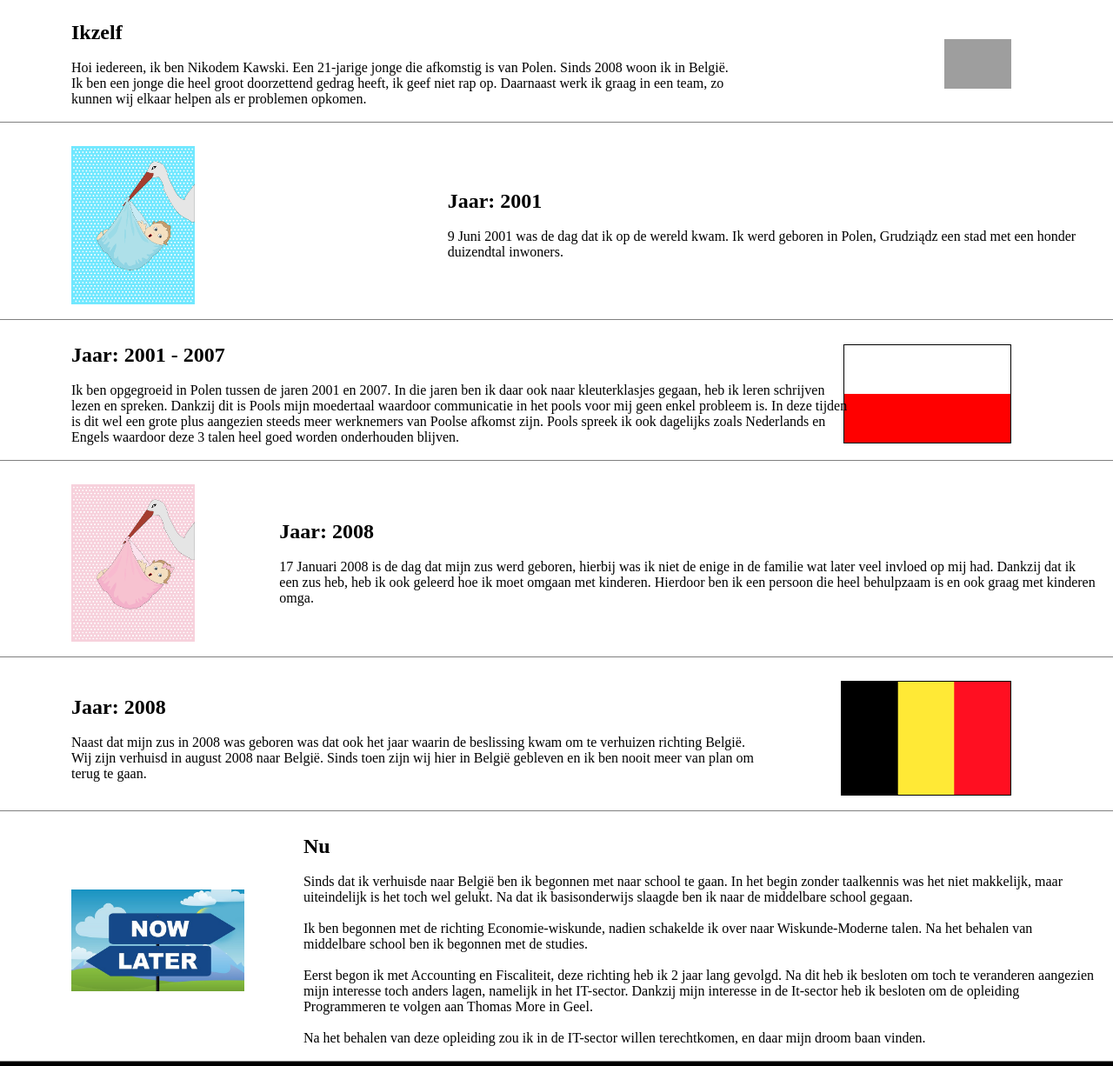
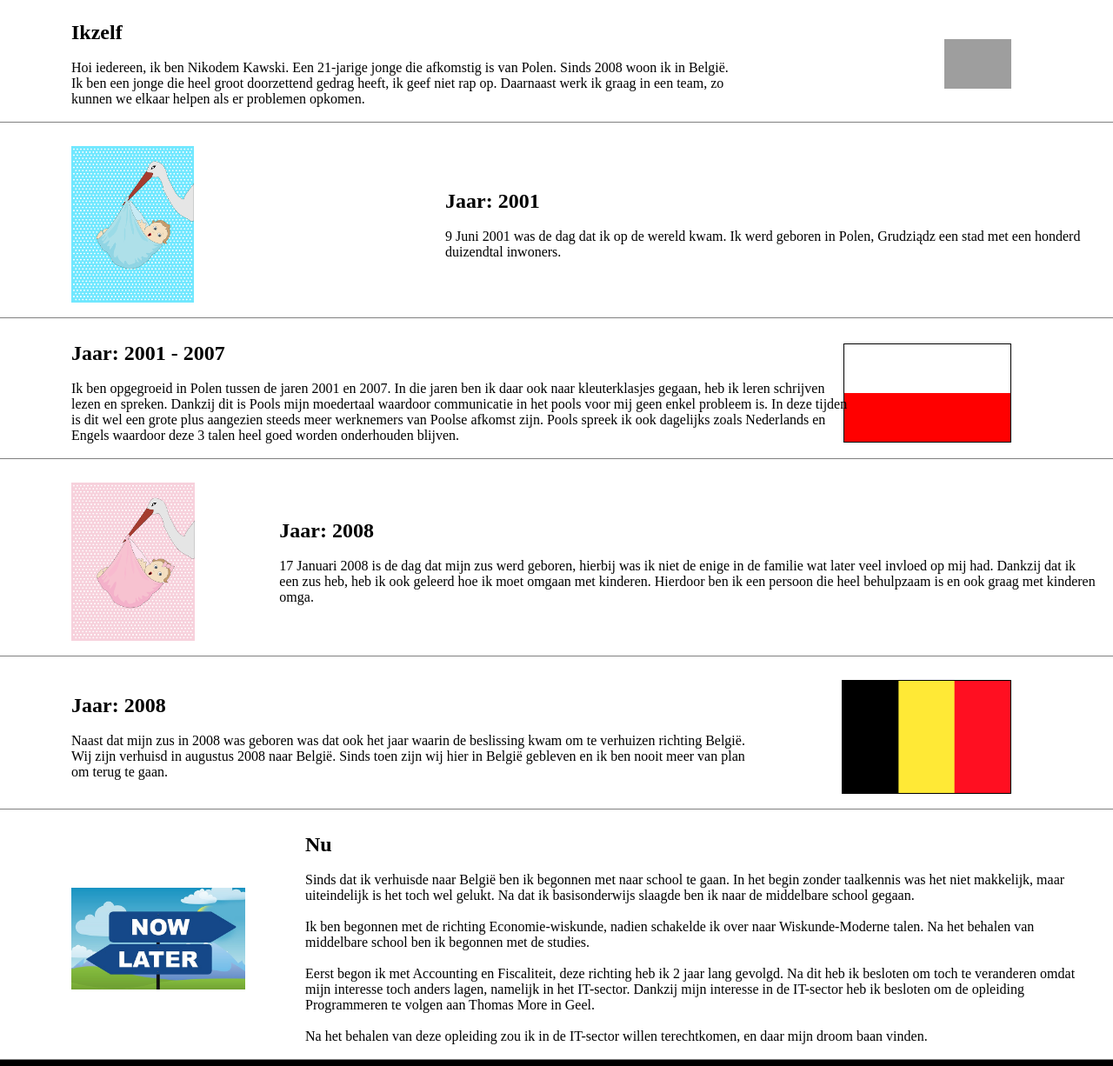
Before and after one commit to NikodemKawski/project1, a plain HTML site: page subsites/info/info.html in a window 1280 px wide. Shown: the part 66-1292 px from the top of the page at 87% size. Drawn offline with Linux system fonts and the light colour scheme; grey boxes are pictures that could not be loaded.

Commit message:
Update info.html

```diff
--- a/subsites/info/info.html
+++ b/subsites/info/info.html
@@ -37,7 +37,7 @@
                             <h2>Ikzelf</h2><br>
                             Hoi iedereen, ik ben Nikodem Kawski. Een 21-jarige jonge die afkomstig is van Polen. Sinds 2008 woon ik in België.<br>
                             Ik ben een jonge die heel groot doorzettend gedrag heeft, ik geef niet rap op. Daarnaast werk ik
-                            graag in een team, zo kunnen wij elkaar helpen als er problemen opkomen.</td>
+                            graag in een team, zo kunnen we elkaar helpen als er problemen opkomen.</td>
                         <td class="fotokolom"><img id="Nikodem" src="/Pictures/IMG_8518.jpeg" alt="Nikodem Kawski"></td>
                     </tr>
                 </table>
@@ -53,7 +53,7 @@
                         <td><img id="bocian" src="/Pictures/bocian.png" alt="bocian"></td>
                         <td class="textkolom2">
                             <h2>Jaar: 2001</h2><br>
-                            9 Juni 2001 was de dag dat ik op de wereld kwam. Ik werd geboren in Polen, Grudziądz een stad met een honder duizendtal
+                            9 Juni 2001 was de dag dat ik op de wereld kwam. Ik werd geboren in Polen, Grudziądz een stad met een honderd duizendtal
                             inwoners.
                         </td>
 
@@ -110,7 +110,7 @@
                         <td class="textkolom">
                             <h2>Jaar: 2008</h2><br>
                             Naast dat mijn zus in 2008 was geboren was dat ook het jaar waarin de
-                            beslissing kwam om te verhuizen richting België. Wij zijn verhuisd in august
+                            beslissing kwam om te verhuizen richting België. Wij zijn verhuisd in augustus
                             2008 naar België. Sinds toen zijn wij hier in België gebleven en ik ben
                             nooit meer van plan om terug te gaan. </td>
                         <td class="fotokolom"><img id="vlag2" src="/Pictures/belgium.png" alt="Poolse vlag"></td>
@@ -140,9 +140,9 @@
                             </p><br>
 
                             <p>Eerst begon ik met Accounting en Fiscaliteit, deze richting heb ik 2
-                                jaar lang gevolgd. Na dit heb ik besloten om toch te veranderen aangezien
+                                jaar lang gevolgd. Na dit heb ik besloten om toch te veranderen omdat
                                 mijn interesse toch anders lagen, namelijk in het IT-sector. Dankzij mijn
-                                interesse in de It-sector heb ik besloten om de opleiding Programmeren te
+                                interesse in de IT-sector heb ik besloten om de opleiding Programmeren te
                                 volgen aan Thomas More in Geel.
                             </p><br>
 
```
